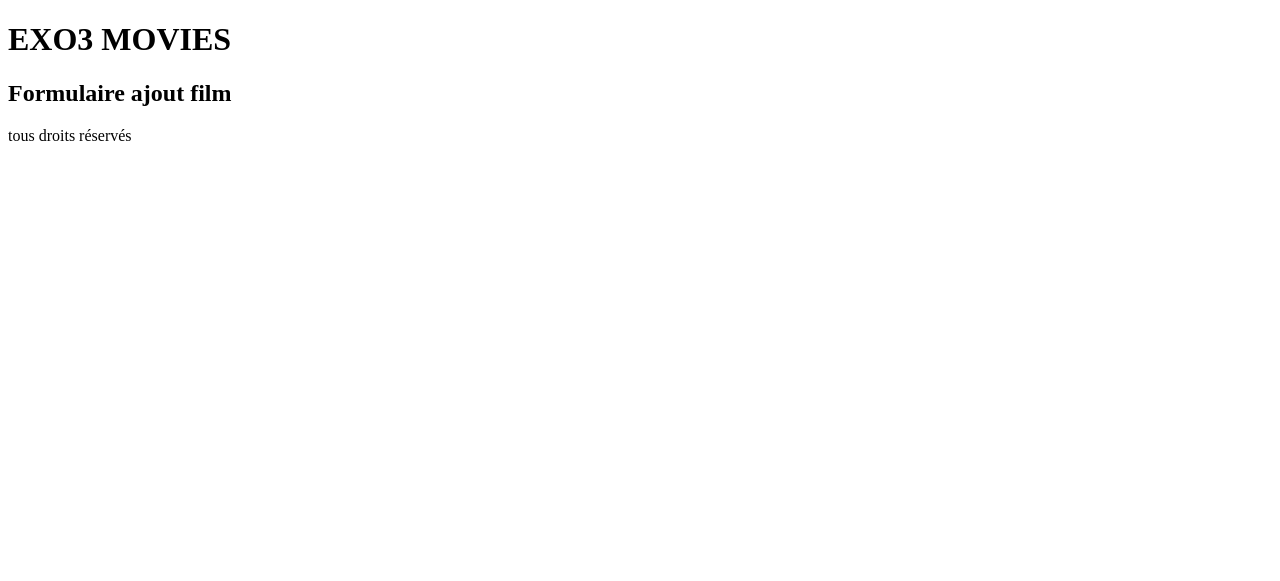
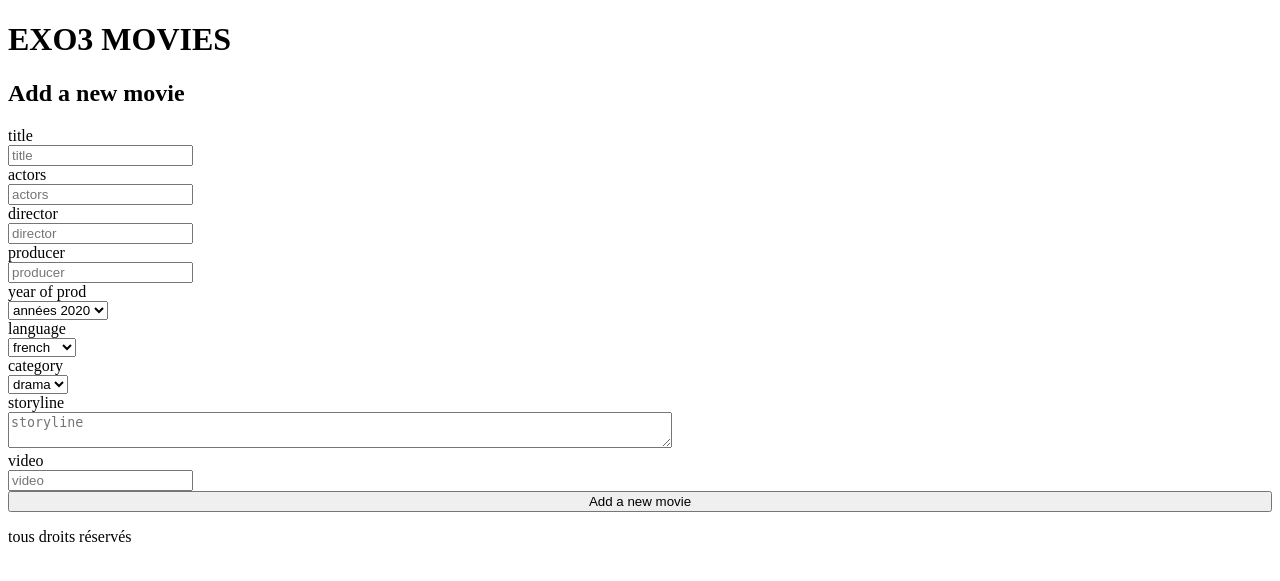
Before and after one commit to coder20b/formation, a PHP site: page /cinema.php in a window 1280 px wide. Shown: the top 581 px of the page. Run offline with PHP 8.4, Linux system fonts and the light colour scheme.

Commit message:
ajout html form create

```diff
--- a/revision-exam/exo3/cinema.php
+++ b/revision-exam/exo3/cinema.php
@@ -4,6 +4,15 @@
     <meta charset="UTF-8">
     <meta name="viewport" content="width=device-width, initial-scale=1.0">
     <title>Document</title>
+    <style>
+form {
+    display: flex;
+    flex-direction: column;
+}
+form label span {
+    display: block;
+}
+    </style>
 </head>
 <body>
     <header>
@@ -11,9 +20,59 @@
     </header>
     <main>
         <section>
-            <h2>Formulaire ajout film</h2>
-            <form action="">
-
+            <h2>Add a new movie</h2>
+            <form action="" method="POST">
+                <label>
+                    <span>title</span>
+                    <input type="text" name="title" required placeholder="title" minlength="5">
+                </label>
+                <label>
+                    <span>actors</span>
+                    <input type="text" name="actors" required placeholder="actors" minlength="5">
+                </label>
+                <label>
+                    <span>director</span>
+                    <input type="text" name="director" required placeholder="director" minlength="5">
+                </label>
+                <label>
+                    <span>producer</span>
+                    <input type="text" name="producer" required placeholder="producer" minlength="5">
+                </label>
+                <label>
+                    <span>year of prod</span>
+                    <select name="year_of_prod" required>
+                        <option value="2020">années 2020</option>
+                        <option value="2010">années 2010</option>
+                        <option value="2000">années 2000</option>
+                        <option value="1990">années 1990</option>
+                        <option value="1980">années 1980</option>
+                    </select>
+                </label>
+                <label>
+                    <span>language</span>
+                    <select name="language" required>
+                        <option value="fr">french</option>
+                        <option value="en">english</option>
+                        <option value="es">spanish</option>
+                    </select>
+                </label>
+                <label>
+                    <span>category</span>
+                    <select name="category" required>
+                        <option value="drama">drama</option>
+                        <option value="humor">humor</option>
+                        <option value="horror">horror</option>
+                    </select>
+                </label>
+                <label>
+                    <span>storyline</span>
+                    <textarea name="storyline" required placeholder="storyline" cols="80" line="5" minlength="5"></textarea>
+                </label>
+                <label>
+                    <span>video</span>
+                    <input type="url" name="video" required placeholder="video">
+                </label>
+                <button type="submit">Add a new movie</button>
             </form>
         </section>
     </main>
```
